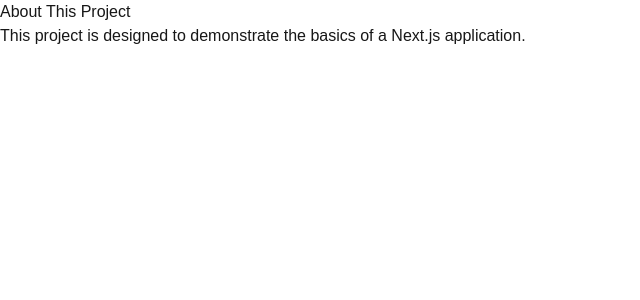
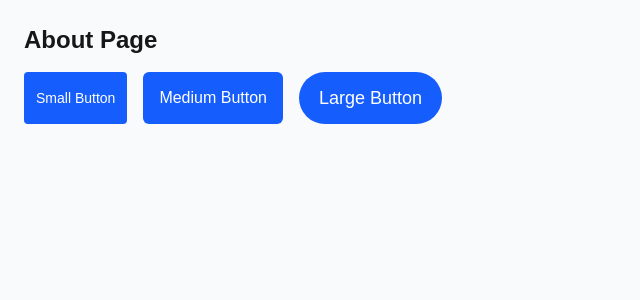
Before and after one commit to Huomagift/alx-project-0x02-setup, a Next.js app in the folder alx-project-0x02/: page /about in a window 1280 px wide. Shown: the top 300 px of the page, without its empty margins (0-640 px from the left). Built offline with nearby package versions, Linux system fonts and the light colour scheme.

Commit message:
next steps

```diff
--- /dev/null
+++ b/alx-project-0x02/components/common/Button.tsx
@@ -0,0 +1,22 @@
+import { ButtonProps } from '@/interfaces';
+
+export default function Button({ label, size, shape, onClick }: ButtonProps) {
+  const sizeClasses = {
+    small: 'px-3 py-1 text-sm',
+    medium: 'px-4 py-2 text-base',
+    large: 'px-5 py-3 text-lg',
+  };
+
+  const shapeClass = shape;
+
+  const baseStyles = `bg-blue-600 text-white hover:bg-blue-700 transition duration-200`;
+
+  return (
+    <button
+      onClick={onClick}
+      className={`${baseStyles} ${sizeClasses[size]} ${shapeClass}`}
+    >
+      {label}
+    </button>
+  );
+}
--- a/alx-project-0x02/interfaces/index.ts
+++ b/alx-project-0x02/interfaces/index.ts
@@ -7,3 +7,9 @@
   onClose: () => void;
   onSubmit: (post: { title: string; content: string }) => void;
 }
+export interface ButtonProps {
+  label: string;
+  size: 'small' | 'medium' | 'large';
+  shape: 'rounded-sm' | 'rounded-md' | 'rounded-full';
+  onClick?: () => void;
+}
--- a/alx-project-0x02/pages/about.tsx
+++ b/alx-project-0x02/pages/about.tsx
@@ -1,9 +1,15 @@
-export default
-function About() {
+import Button from '@/components/common/Button';
+
+export default function AboutPage() {
   return (
-    <div>
-      <h1>About This Project</h1>
-      <p>This project is designed to demonstrate the basics of a Next.js application.</p>
+    <div className="min-h-screen p-6 bg-gray-50 space-y-6">
+      <h1 className="text-2xl font-bold mb-4">About Page</h1>
+
+      <div className="flex flex-col md:flex-row gap-4">
+        <Button label="Small Button" size="small" shape="rounded-sm" />
+        <Button label="Medium Button" size="medium" shape="rounded-md" />
+        <Button label="Large Button" size="large" shape="rounded-full" />
+      </div>
     </div>
   );
 }
```
